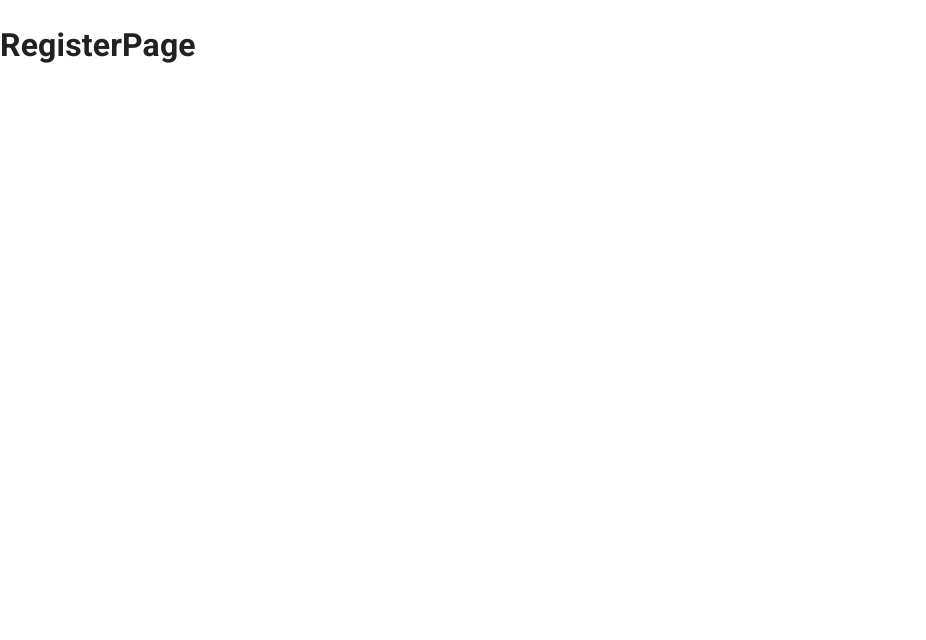
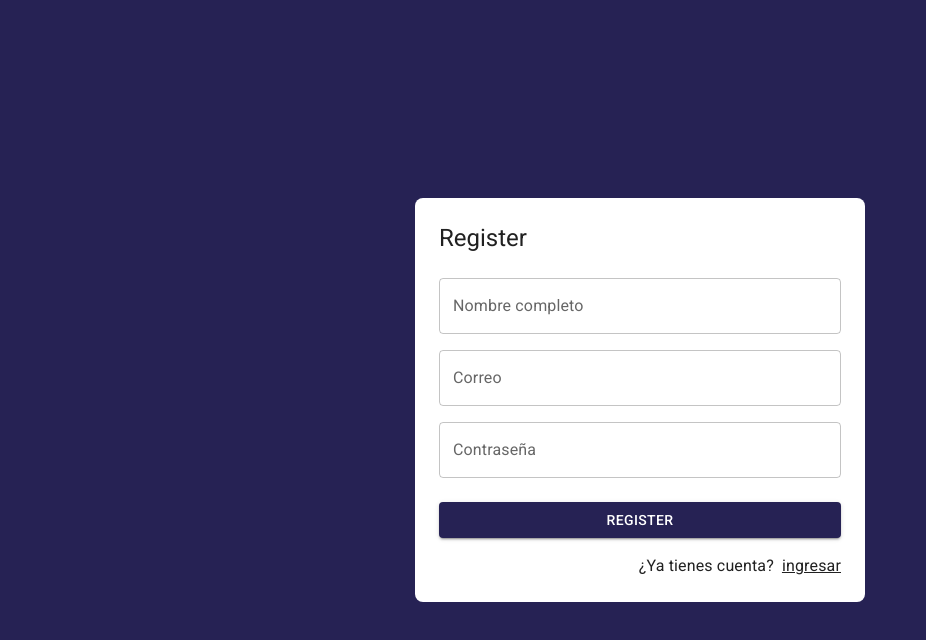
Before and after one commit to jorgeabrahan/journal, a React (Vite) app: page /auth/register in a window 1280 px wide. Shown: the top 640 px of the page, without its empty margins (0-926 px from the left). Built offline with nearby package versions, Linux system fonts and the light colour scheme.

Commit message:
Create mui register form design

```diff
--- a/src/auth/pages/RegisterPage.jsx
+++ b/src/auth/pages/RegisterPage.jsx
@@ -1,7 +1,34 @@
+import { Link as RouterLink } from 'react-router-dom'
+import { Button, Grid, Link, TextField, Typography } from '@mui/material'
+import { AuthLayout } from '../layout'
+
 export const RegisterPage = () => {
   return (
-    <>
-      <h1>RegisterPage</h1>
-    </>
+    <AuthLayout title="Register">
+      <Grid container>
+        <Grid item xs={12} sx={{ mt: 2 }}>
+          <TextField label="Nombre completo" type="text" placeholder="Jorge Abrahan" fullWidth />
+        </Grid>
+        <Grid item xs={12} sx={{ mt: 2 }}>
+          <TextField label="Correo" type="email" placeholder="correo@google.com" fullWidth />
+        </Grid>
+        <Grid item xs={12} sx={{ mt: 2 }}>
+          <TextField label="Contraseña" type="password" placeholder="C0n7ra5en1a" fullWidth />
+        </Grid>
+        <Grid container spacing={2} sx={{ mb: 2, mt: 1 }}>
+          <Grid item xs={12}>
+            <Button variant="contained" fullWidth>
+              Register
+            </Button>
+          </Grid>
+        </Grid>
+        <Grid container direction="row" justifyContent="end">
+          <Typography sx={{ mr: 1 }}>¿Ya tienes cuenta?</Typography>
+          <Link component={RouterLink} color="inherit" to="/auth/login">
+            ingresar
+          </Link>
+        </Grid>
+      </Grid>
+    </AuthLayout>
   )
 }
```
